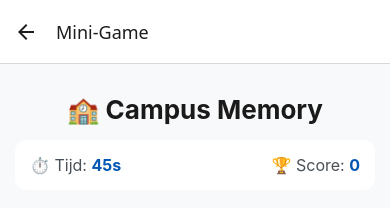
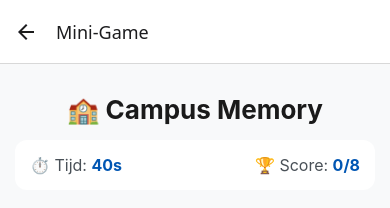
Before and after one commit to FaheerHakim/BusleydenApp, a React Native app: screen /Game in a window 390 px wide. Shown: the top 208 px of the page. Built offline with nearby package versions, Linux system fonts and the light colour scheme; no server answers.

Commit message:
feat(game): countdown timer added with alert dynamic popups for win and lose scenarios

```diff
--- a/screens/GameScreen.js
+++ b/screens/GameScreen.js
@@ -1,5 +1,5 @@
-import React, { useState, useEffect } from 'react';
-import { StyleSheet, Text, View, TouchableOpacity, ScrollView } from 'react-native';
+import React, { useState, useEffect, useRef } from 'react';
+import { StyleSheet, Text, View, TouchableOpacity, ScrollView, Alert } from 'react-native';
 
 const CAMPUS_PAIRS = [
   'BA Zandpoort', 'BA Zandpoort',
@@ -16,9 +16,10 @@ export default function GameScreen({ navigation }) {
   const [cards, setCards] = useState([]);
   const [score, setScore] = useState(0);
   const [timeLeft, setTimeLeft] = useState(45);
+  const [selectedCards, setSelectedCards] = useState([]);
 
-  // 🧠 NIEUW: Houdt de ID's bij van de kaarten die op dit moment worden omgedraaid (maximaal 2)
-  const [selectedCards, setSelectedCards] = useState([]);
+  // We gebruiken een ref om bij te houden of het spel actief is, zodat de timer weet wanneer hij moet stoppen
+  const gameActiveRef = useRef(true);
 
   const initializeGame = () => {
     const shuffledCards = [...CAMPUS_PAIRS]
@@ -33,27 +34,57 @@ export default function GameScreen({ navigation }) {
     setCards(shuffledCards);
     setScore(0);
     setTimeLeft(45);
-    setSelectedCards([]); // Reset ook de geselecteerde kaarten bij herstart
+    setSelectedCards([]);
+    gameActiveRef.current = true;
   };
 
+  // ⏱️ LIVE TIMER EFFECT
   useEffect(() => {
     initializeGame();
   }, []);
 
-  // ── 🛠️ GEUPDATETE KLIK-FUNCTIE MET MATCH-LOGICA ──
+  useEffect(() => {
+    // Als het spel niet meer actief is (bijv. gewonnen), doen we niks
+    if (!gameActiveRef.current) return;
+
+    // Als de tijd op is, verlies je!
+    if (timeLeft === 0) {
+      gameActiveRef.current = false;
+      Alert.alert('⏰ Tijd is om!', 'Helaas, je hebt de campussen niet op tijd gevonden. Probeer het nog eens!', [
+        { text: 'Opnieuw Proberen', onPress: initializeGame }
+      ]);
+      return;
+    }
+
+    // Elk seconde halen we er 1 seconde af
+    const timer = setInterval(() => {
+      setTimeLeft(prev => prev - 1);
+    }, 1000);
+
+    // Netjes opruimen als de component herlaadt
+    return () => clearInterval(timer);
+  }, [timeLeft]);
+
+  // 🏆 GEWONNEN CHECK EFFECT
+  useEffect(() => {
+    if (score === 8) {
+      gameActiveRef.current = false; // Stop de timer direct
+      Alert.alert('🎉 Geweldig gedaan!', `Je hebt alle campussen binnen de tijd gematcht! Score: ${score}/8`, [
+        { text: 'Nog een keer!', onPress: initializeGame },
+        { text: 'Terug naar Home', onPress: () => navigation.goBack() }
+      ]);
+    }
+  }, [score]);
+
   const handleCardPress = (clickedId) => {
-    // Vind de kaart waar op geklikt is
+    if (!gameActiveRef.current) return; // Klikken mag niet als spel afgelopen is
+
     const targetCard = cards.find(c => c.id === clickedId);
 
-    // BROWSER GUARD: Klikken mag niet als:
-    // - Er al 2 kaarten openliggen (even wachten op het terugdraaien)
-    // - De kaart al open ligt (isFlipped)
-    // - De kaart al geraden is (isMatched)
     if (selectedCards.length === 2 || targetCard.isFlipped || targetCard.isMatched) {
       return;
     }
 
-    // Stap 1: Draai de geklikte kaart visueel om
     const updatedCards = cards.map(card => {
       if (card.id === clickedId) {
         return { ...card, isFlipped: true };
@@ -62,38 +93,34 @@ export default function GameScreen({ navigation }) {
     });
     setCards(updatedCards);
 
-    // Stap 2: Voeg deze kaart toe aan ons tijdelijke keuzelijstje
     const newSelection = [...selectedCards, clickedId];
     setSelectedCards(newSelection);
 
-    // Stap 3: Als dit de TWEEDE kaart is, gaan we controleren!
     if (newSelection.length === 2) {
       const firstCard = cards.find(c => c.id === newSelection[0]);
-      const secondCard = targetCard; // Dat is de huidige kaart waar we net op klikten
+      const secondCard = targetCard;
 
       if (firstCard.name === secondCard.name) {
-        // 🎉 MATCH!
         setTimeout(() => {
           setCards(prevCards => prevCards.map(card => {
             if (card.id === firstCard.id || card.id === secondCard.id) {
-              return { ...card, isMatched: true }; // Ze blijven permanent open
+              return { ...card, isMatched: true };
             }
             return card;
           }));
-          setScore(prevScore => prevScore + 1); // Score omhoog!
-          setSelectedCards([]); // Keuzelijst leegmaken voor de volgende beurt
+          setScore(prevScore => prevScore + 1);
+          setSelectedCards([]);
         }, 300);
       } else {
-        // ❌ GEEN MATCH! Wacht 1 seconde en draai ze terug
         setTimeout(() => {
           setCards(prevCards => prevCards.map(card => {
             if (card.id === firstCard.id || card.id === secondCard.id) {
-              return { ...card, isFlipped: false }; // Terug naar blauw draaien
+              return { ...card, isFlipped: false };
             }
             return card;
           }));
-          setSelectedCards([]); // Keuzelijst leegmaken voor de volgende beurt
-        }, 1000); // 1000 milliseconden = 1 seconde kijktijd
+          setSelectedCards([]);
+        }, 1000);
       }
     }
   };
@@ -103,15 +130,17 @@ export default function GameScreen({ navigation }) {
       <Text style={styles.mainTitle}>🏫 Campus Memory</Text>
 
       <View style={styles.statusRow}>
-        <Text style={styles.statusText}>⏱️ Tijd: <Text style={styles.bold}>{timeLeft}s</Text></Text>
-        <Text style={styles.statusText}>🏆 Score: <Text style={styles.bold}>{score}</Text></Text>
+        {/* De timer kleurt rood als er minder dan 10 seconden over zijn! */}
+        <Text style={styles.statusText}>
+          ⏱️ Tijd: <Text style={[styles.bold, timeLeft <= 10 && styles.dangerText]}>{timeLeft}s</Text>
+        </Text>
+        <Text style={styles.statusText}>🏆 Score: <Text style={styles.bold}>{score}/8</Text></Text>
       </View>
 
       <View style={styles.grid}>
         {cards.map((card) => (
           <TouchableOpacity
             key={card.id}
-            // 💡 Een kaart blijft wit als hij omgedraaid óf al geraden (isMatched) is!
             style={[styles.card, (card.isFlipped || card.isMatched) && styles.cardFlipped]}
             activeOpacity={0.7}
             onPress={() => handleCardPress(card.id)}
@@ -136,8 +165,9 @@ const styles = StyleSheet.create({
   statusRow: { flexDirection: 'row', backgroundColor: '#fff', padding: 15, borderRadius: 12, marginBottom: 20, elevation: 2, justifyContent: 'space-between' },
   statusText: { fontSize: 16, color: '#495057' },
   bold: { fontWeight: 'bold', color: '#0056b3' },
+  dangerText: { color: '#dc3545', fontWeight: 'bold' }, // Rode tekst voor tijdsnood
   grid: { flexDirection: 'row', flexWrap: 'wrap', justifyContent: 'space-between', marginBottom: 20 },
-  card: { width: '23%', height: 80, backgroundColor: '#0056b3', borderRadius: 8, justifyContext: 'center', alignItems: 'center', marginBottom: 10, elevation: 3, borderWidth: 1, borderColor: '#004394', justifyContent: 'center' },
+  card: { width: '23%', height: 80, backgroundColor: '#0056b3', borderRadius: 8, alignItems: 'center', marginBottom: 10, elevation: 3, borderWidth: 1, borderColor: '#004394', justifyContent: 'center' },
   cardText: { fontSize: 24, color: '#fff', fontWeight: 'bold' },
   cardFlipped: { backgroundColor: '#fff', borderColor: '#0056b3' },
   cardTextFlipped: { fontSize: 9, color: '#0056b3', textAlign: 'center', paddingHorizontal: 2, fontWeight: 'bold' },
```
